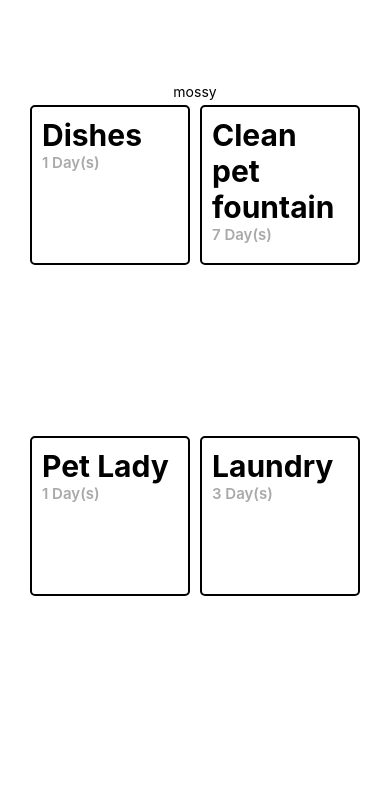
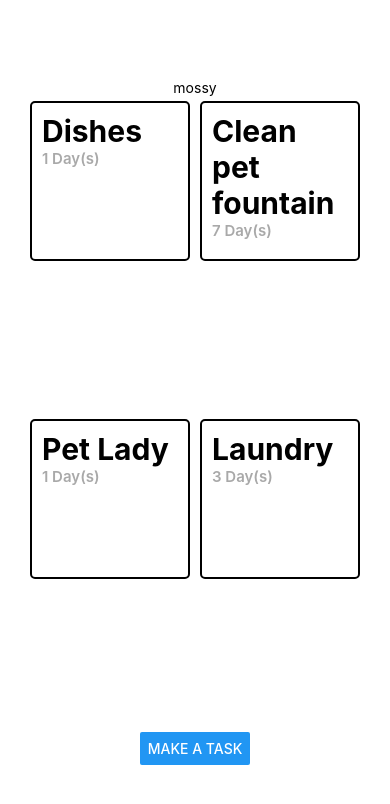
Before and after one commit to fitd-tech/mossy, a React Native app: screen / in a window 390 px wide. Shown: the top 804 px of the page. Built offline with nearby package versions, Linux system fonts and the light colour scheme; no server answers.

Commit message:
Implement create task request

```diff
--- a/App.js
+++ b/App.js
@@ -33,6 +33,26 @@ export default function App() {
   const [highlightButton, setHighlightButton] = useState(null)
   console.log('highlightButton', highlightButton)
 
+  async function fetchTasks() {
+    console.log('called fetchTasks')
+    const config = {
+      method: 'GET',
+      headers: {
+        "Content-Type": "application/json"
+      }
+    }
+    let result
+    try {
+      const response = await fetch(`http://${mossyBackendDevUrl}/api/tasks`, config)
+      const serializedTasksResponse = await response.json()
+      console.log('serializedTasksResponse', serializedTasksResponse)
+      result = serializedTasksResponse
+    } catch (err) {
+      console.log('err', err)
+      result = err.message
+    }
+  }
+
   useEffect(() => {
     async function fetchBooks() {
       const config = {
@@ -53,24 +73,6 @@ export default function App() {
       }
       setButtonLabel(result)
     }
-    async function fetchTasks() {
-      const config = {
-        method: 'GET',
-        headers: {
-          "Content-Type": "application/json"
-        }
-      }
-      let result
-      try {
-        const response = await fetch(`http://${mossyBackendDevUrl}/api/tasks`, config)
-        const serializedTasksResponse = await response.json()
-        console.log('serializedTasksResponse', serializedTasksResponse)
-        result = serializedTasksResponse
-      } catch (err) {
-        console.log('err', err)
-        result = err.message
-      }
-    }
     fetchBooks()
     fetchTasks()
   }, [])
@@ -86,6 +88,36 @@ export default function App() {
   function handleTaskCardPress(id) {
     console.log('id', id)
     setHighlightButton(id)
+  }
+
+  function handleCreateTask() {
+    console.log('called handleCreateTask')
+    async function postTask() {
+      console.log('called postTask')
+      const taskData = {
+        name: 'new task',
+        frequency: 2,
+      }
+      const config = {
+        method: 'POST',
+        headers: {
+          "Content-Type": "application/json"
+        },
+        body: JSON.stringify(taskData),
+      }
+      let result
+      try {
+        const response = await fetch(`http://${mossyBackendDevUrl}/api/tasks`, config)
+        const serializedCreateTaskResponse = await response.json()
+        console.log('serializedCreateTaskResponse', serializedCreateTaskResponse)
+        result = serializedCreateTaskResponse
+        fetchTasks()
+      } catch (err) {
+        console.log('err', err)
+        result = err.message
+      }
+    }
+    postTask()
   }
 
   return (
@@ -107,6 +139,9 @@ export default function App() {
             </View>
           </Pressable>
         ))}
+      </View>
+      <View>
+        <Button title="Make a task" onPress={handleCreateTask} />
       </View>
       <StatusBar style="auto" />
     </View>
```
